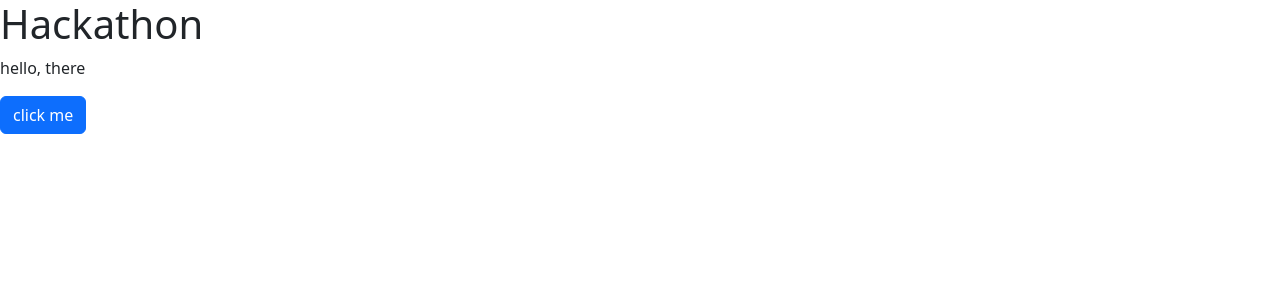
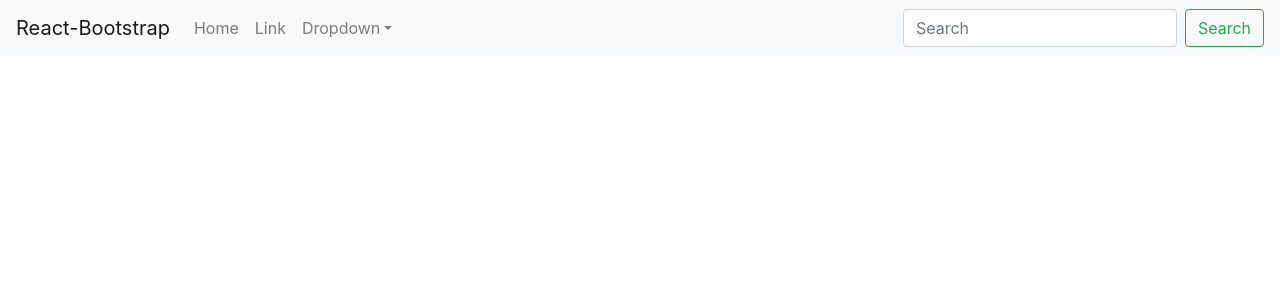
Before and after one commit to eduardvercaemer/itesm-hackathon-health-intelligence, a Next.js app: page / in a window 1280 px wide. Shown: the top 300 px of the page. Built offline with nearby package versions, Linux system fonts and the light colour scheme.

Commit message:
add: react bootstrap; navbar

```diff
--- a/package.json
+++ b/package.json
@@ -9,9 +9,11 @@
     "lint": "next lint"
   },
   "dependencies": {
+    "bootstrap": "4.6.0",
     "mysql2": "^2.3.3",
     "next": "12.1.5",
     "react": "18.1.0",
+    "react-bootstrap": "1.6.4",
     "react-dom": "18.1.0",
     "sequelize": "^6.19.0"
   },
--- a/pages/index.js
+++ b/pages/index.js
@@ -1,5 +1,11 @@
-import Head from 'next/head'
-import Button from 'react-bootstrap/Button'
+import Head from "next/head";
+import Button from "react-bootstrap/Button";
+import Navbar from "react-bootstrap/Navbar";
+import Nav from "react-bootstrap/Nav";
+import NavDropdown from "react-bootstrap/NavDropdown";
+import Form from "react-bootstrap/Form";
+import FormControl from "react-bootstrap/FormControl";
+import Link from "next/link";
 
 export default function Home() {
   return (
@@ -9,9 +15,35 @@
         <meta name="description" content="Hackathon Web Prototype" />
         <link rel="icon" href="/favicon.ico" />
       </Head>
-      <h1>Hackathon</h1>
-      <p>hello, there</p>
-      <Button variant="primary">click me</Button>
+      <Navbar bg="light" expand="lg">
+        <Navbar.Brand href="#home">React-Bootstrap</Navbar.Brand>
+        <Navbar.Toggle aria-controls="basic-navbar-nav" />
+        <Navbar.Collapse id="basic-navbar-nav">
+          <Nav className="mr-auto">
+            <Link href="#home" passHref>
+              <Nav.Link>Home</Nav.Link>
+            </Link>
+            <Link href="#link" passHref>
+              <Nav.Link>Link</Nav.Link>
+            </Link>
+            <NavDropdown title="Dropdown" id="basic-nav-dropdown">
+              <NavDropdown.Item href="#action/3.1">Action</NavDropdown.Item>
+              <NavDropdown.Item href="#action/3.2">
+                Another action
+              </NavDropdown.Item>
+              <NavDropdown.Item href="#action/3.3">Something</NavDropdown.Item>
+              <NavDropdown.Divider />
+              <NavDropdown.Item href="#action/3.4">
+                Separated link
+              </NavDropdown.Item>
+            </NavDropdown>
+          </Nav>
+          <Form inline>
+            <FormControl type="text" placeholder="Search" className="mr-sm-2" />
+            <Button variant="outline-success">Search</Button>
+          </Form>
+        </Navbar.Collapse>
+      </Navbar>
     </div>
-  )
+  );
 }
```
Also changed, not shown: 1 other file (tests, documents, lock files or other folders).
